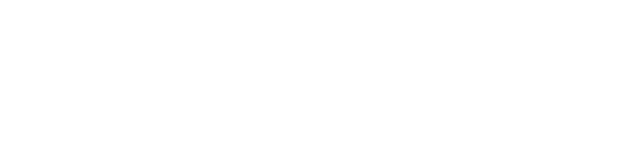
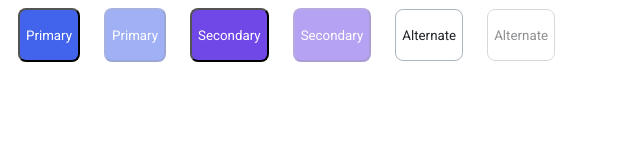
Before and after one commit to js-tasks-ru/htmlcss-20231222_wowka, a website: page 03-lection1/01-button/index.html in a window 1280 px wide. Shown: the whole page, without its empty margins (0-640 px from the left). Drawn offline with Linux system fonts and the light colour scheme.

Commit message:
make buttons

```diff
--- a/03-lection1/01-button/button.css
+++ b/03-lection1/01-button/button.css
@@ -1 +1,73 @@
 /* Стилизация кнопки */
+@import '../../assets/css/main.css';
+
+:root {
+    --primary-color: #4263EB;
+    --secondary-color: #7048E8;
+}
+
+.btn {
+    height: 48px;
+    margin: 0 10px;
+    box-sizing: content-box;
+
+    cursor: pointer;
+    display: inline-block;
+    border-radius: 8px;
+
+    color: var(--white);
+    background-color: var(--white);
+
+}
+
+/* Cтилизация кнопки Primary */
+
+.btn_primary {
+    background-color: var(--primary-color);
+}
+
+.btn_primary:hover:enabled,
+.btn_primary:active {
+    background-color: #2342C0;
+    transition: opacity 200ms ease-in-out, background 200ms ease-in-out;
+}
+
+.btn_primary:disabled {
+    cursor: not-allowed;
+    opacity: 0.5;
+}
+
+/* Cтилизация кнопки Secondary */
+
+.btn_secondary {
+    background-color: var(--secondary-color);
+}
+
+.btn_secondary:hover:enabled,
+.btn_secondary:active {
+    background-color: #5028C6;
+    transition: opacity 200ms ease-in-out, background 200ms ease-in-out;
+}
+
+.btn_secondary:disabled {
+    cursor: not-allowed;
+    opacity: 0.5;
+}
+
+/* Cтилизация кнопки Alternate */
+
+.btn_alternate {
+    color: var(--black);
+    border: solid 1px var(--grey-3);
+}
+
+.btn_alternate:hover:enabled,
+.btn_alternate:active {
+    border: solid 1px var(--black);
+    transition: opacity 200ms ease-in-out, background 200ms ease-in-out;
+}
+
+.btn_alternate:disabled {
+    cursor: not-allowed;
+    opacity: 0.5;
+}
--- a/03-lection1/01-button/index.html
+++ b/03-lection1/01-button/index.html
@@ -6,6 +6,37 @@
         <link rel="stylesheet" href="./button.css">
     </head>
     <body>
-
+        <section>
+            <button class="btn btn_primary ">
+                <div>
+                    <p>Primary</p>
+                </div>
+            </button>
+            <button class="btn btn_primary" disabled>
+                <div>
+                    <p>Primary</p>
+                </div>
+            </button>
+            <button class="btn btn_secondary">
+                <div>
+                    <p>Secondary</p>
+                </div>
+            </button>
+            <button class="btn btn_secondary" disabled>
+                <div>
+                    <p>Secondary</p>
+                </div>
+            </button>
+            <button class="btn btn_alternate">
+                <div>
+                    <p>Alternate</p>
+            </div>
+            </button>
+            <button class="btn btn_alternate" disabled>
+                <div>
+                    <p>Alternate</p>
+                </div>
+            </button>
+        </section>
     </body>
 </html>
```
